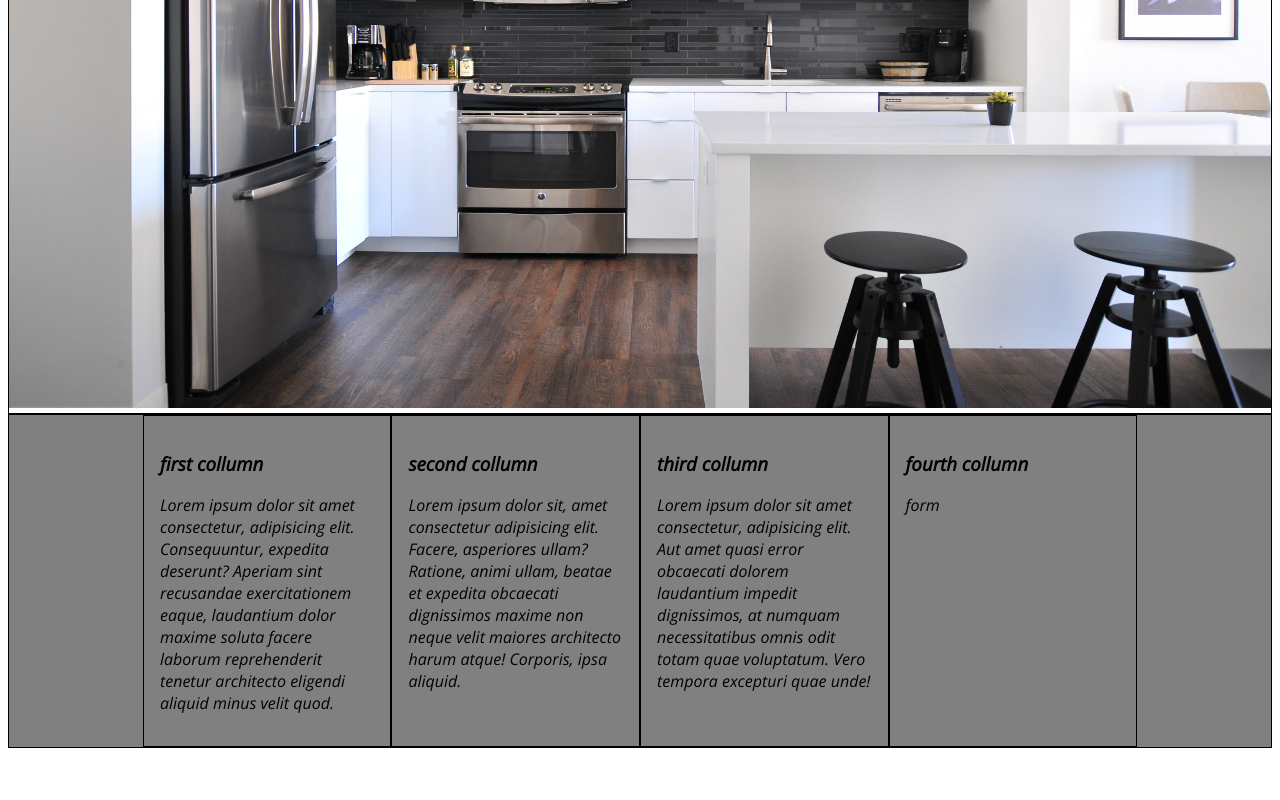
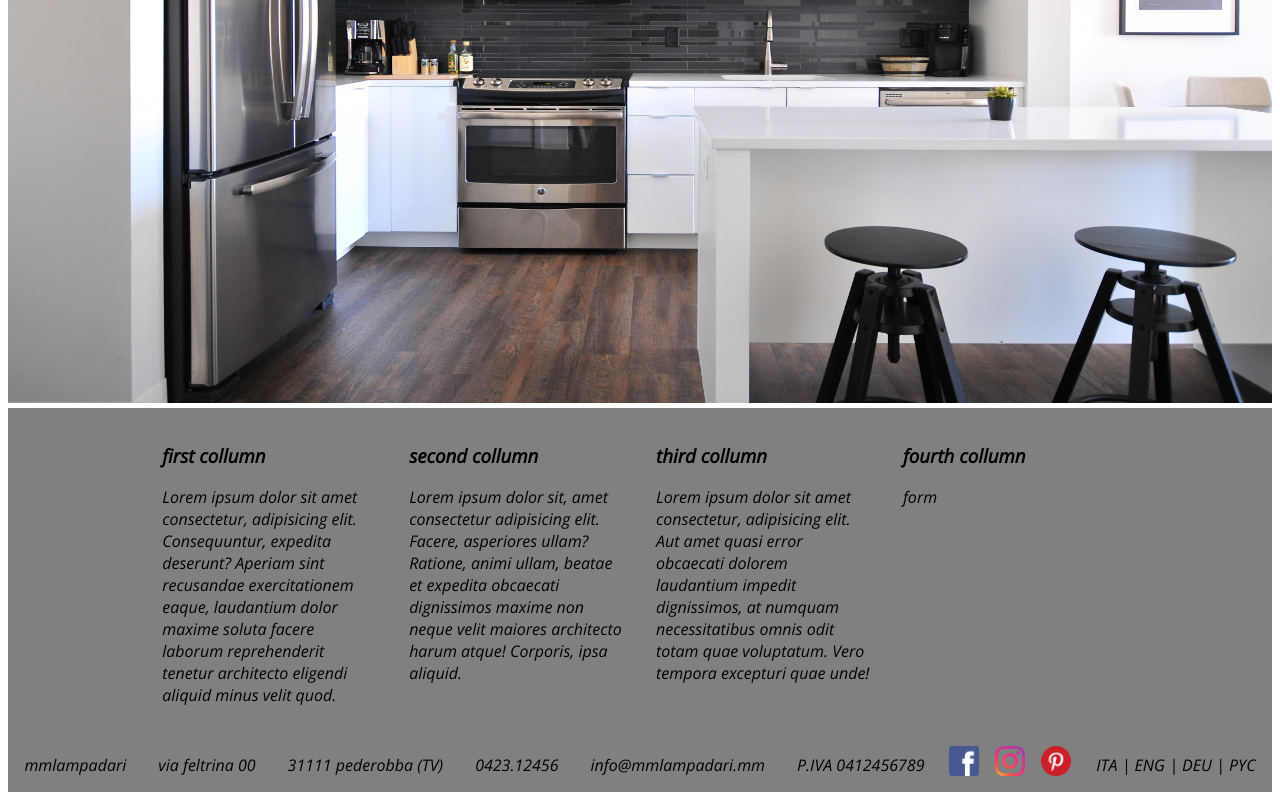
Before and after one commit to 4ddy1/test-task, a plain HTML site: page index.html in a window 1280 px wide. Shown: the part 423-1223 px from the top of the page. Before the commit the page ends 1179 px from the top, so only its background shows below. Drawn offline with nearby package versions, Linux system fonts and the light colour scheme; a web font is replaced by a local one.

Commit message:
ending coplete without form

```diff
--- a/index.html
+++ b/index.html
@@ -31,25 +31,27 @@
       </div>
 
       <div class="box-3" id="box">
-        <div class="box-3-1" id="box">
+        <div class="column-box">
+          <div class="column-box-1" id="box">
             <h3>first collumn</h3>
             <p>
               Lorem ipsum dolor sit amet consectetur, adipisicing elit.
               Consequuntur, expedita deserunt? Aperiam sint recusandae
-            exercitationem eaque, laudantium dolor maxime soluta facere laborum
-            reprehenderit tenetur architecto eligendi aliquid minus velit quod.
+              exercitationem eaque, laudantium dolor maxime soluta facere
+              laborum reprehenderit tenetur architecto eligendi aliquid minus
+              velit quod.
             </p>
           </div>
-        <div class="box-3-2" id="box">
+          <div class="column-box-2" id="box">
             <h3>second collumn</h3>
             <p>
               Lorem ipsum dolor sit, amet consectetur adipisicing elit. Facere,
-            asperiores ullam? Ratione, animi ullam, beatae et expedita obcaecati
-            dignissimos maxime non neque velit maiores architecto harum atque!
-            Corporis, ipsa aliquid.
+              asperiores ullam? Ratione, animi ullam, beatae et expedita
+              obcaecati dignissimos maxime non neque velit maiores architecto
+              harum atque! Corporis, ipsa aliquid.
             </p>
           </div>
-        <div class="box-3-3" id="box">
+          <div class="column-box-3" id="box">
             <h3>third collumn</h3>
             <p>
               Lorem ipsum dolor sit amet consectetur, adipisicing elit. Aut amet
@@ -58,9 +60,48 @@
               tempora excepturi quae unde!
             </p>
           </div>
-        <div class="box-3-4" id="box">
+          <div class="column-box-4" id="box">
             <h3>fourth collumn</h3>
             <p>form</p>
+          </div>
+        </div>
+        <div class="about-box" id="box">
+          <div class="left" id="box">
+            <div class="left-1" id="box">mmlampadari</div>
+            <div class="left-2" id="box">via feltrina 00</div>
+            <div class="left-3" id="box">31111 pederobba (TV)</div>
+            <div class="left-4" id="box">0423.12456</div>
+            <div class="left-5" id="box">info@mmlampadari.mm</div>
+            <div class="left-6" id="box">P.IVA 0412456789</div>
+          </div>
+          <div class="center" id="box">
+            <div class="center-1" id="box">
+              <img
+                src="images\facebook.png"
+                alt="facebook"
+                height="30em"
+                width="30em"
+              />
+            </div>
+            <div class="center-2" id="box">
+              <img
+                src="images\inst.png"
+                alt="instagram"
+                height="30em"
+                width="30em"
+              />
+            </div>
+            <div class="center-3" id="box">
+              <img
+                src="images\pinterest.png"
+                alt="pinterest"
+                height="30em"
+                width="30em"
+              />
+            </div>
+            <!-- <div class="center-4" id="box">empty</div> -->
+          </div>
+          <div class="right" id="box">ITA | ENG | DEU | PYC</div>
         </div>
       </div>
     </div>
--- a/main.css
+++ b/main.css
@@ -8,9 +8,8 @@ font-family: "Playfair Display", serif;
 }
 
 #box {
-  border: 1px solid black;
+  /* border: 1px solid black; */
   font-family: "Open Sans", sans-serif;
-  flex: 1;
 }
 
 .box-1 {
@@ -55,11 +54,17 @@ font-family: "Playfair Display", serif;
   flex-basis: content;
   background-color: gray;
   display: flex;
+  flex-direction: column;
+  justify-content: center;
+}
+
+.column-box {
+  display: flex;
   flex-direction: row;
   justify-content: center;
 }
 
-.box-3-1 {
+.column-box-1 {
   flex: 1;
   order: 1;
   max-width: 17%;
@@ -67,7 +72,7 @@ font-family: "Playfair Display", serif;
   flex-wrap: nowrap;
 }
 
-.box-3-2 {
+.column-box-2 {
   flex: 1;
   order: 2;
   max-width: 17%;
@@ -75,7 +80,7 @@ font-family: "Playfair Display", serif;
   flex-wrap: nowrap;
 }
 
-.box-3-3 {
+.column-box-3 {
   flex: 1;
   order: 3;
   max-width: 17%;
@@ -83,10 +88,78 @@ font-family: "Playfair Display", serif;
   flex-wrap: nowrap;
 }
 
-.box-3-4 {
+.column-box-4 {
   flex: 1;
   order: 4;
   max-width: 17%;
   padding: 1em;
   flex-wrap: nowrap;
 }
+
+.about-box {
+  display: flex;
+  flex-direction: row;
+  justify-content: space-around;
+}
+
+.left {
+  display: flex;
+  justify-content: space-between;
+}
+
+.left-1 {
+  padding: 1em;
+}
+
+.left-2 {
+  padding: 1em;
+}
+
+.left-3 {
+  padding: 1em;
+}
+
+.left-4 {
+  padding: 1em;
+}
+
+.left-5 {
+  padding: 1em;
+}
+
+.left-6 {
+  padding: 1em;
+}
+
+.center {
+  display: flex;
+  justify-content: right;
+}
+
+.center-1 {
+  flex: 1;
+  order: 1;
+  padding: 0.5em;
+  /* max-width: 10%; */
+}
+
+.center-2 {
+  flex: 1;
+  order: 2;
+  padding: 0.5em;
+  /* max-width: 10%; */
+}
+
+.center-3 {
+  flex: 1;
+  order: 3;
+  padding: 0.5em;
+  /* max-width: 10%; */
+}
+
+.right {
+  display: flex;
+  padding: 1em;
+  justify-content: right;
+  max-width: 15%;
+}
```
Also changed, not shown: images/facebook.png (added), images/inst.png (added), images/pinterest.png (added). Lines whose indentation alone changed are shown as unchanged.
